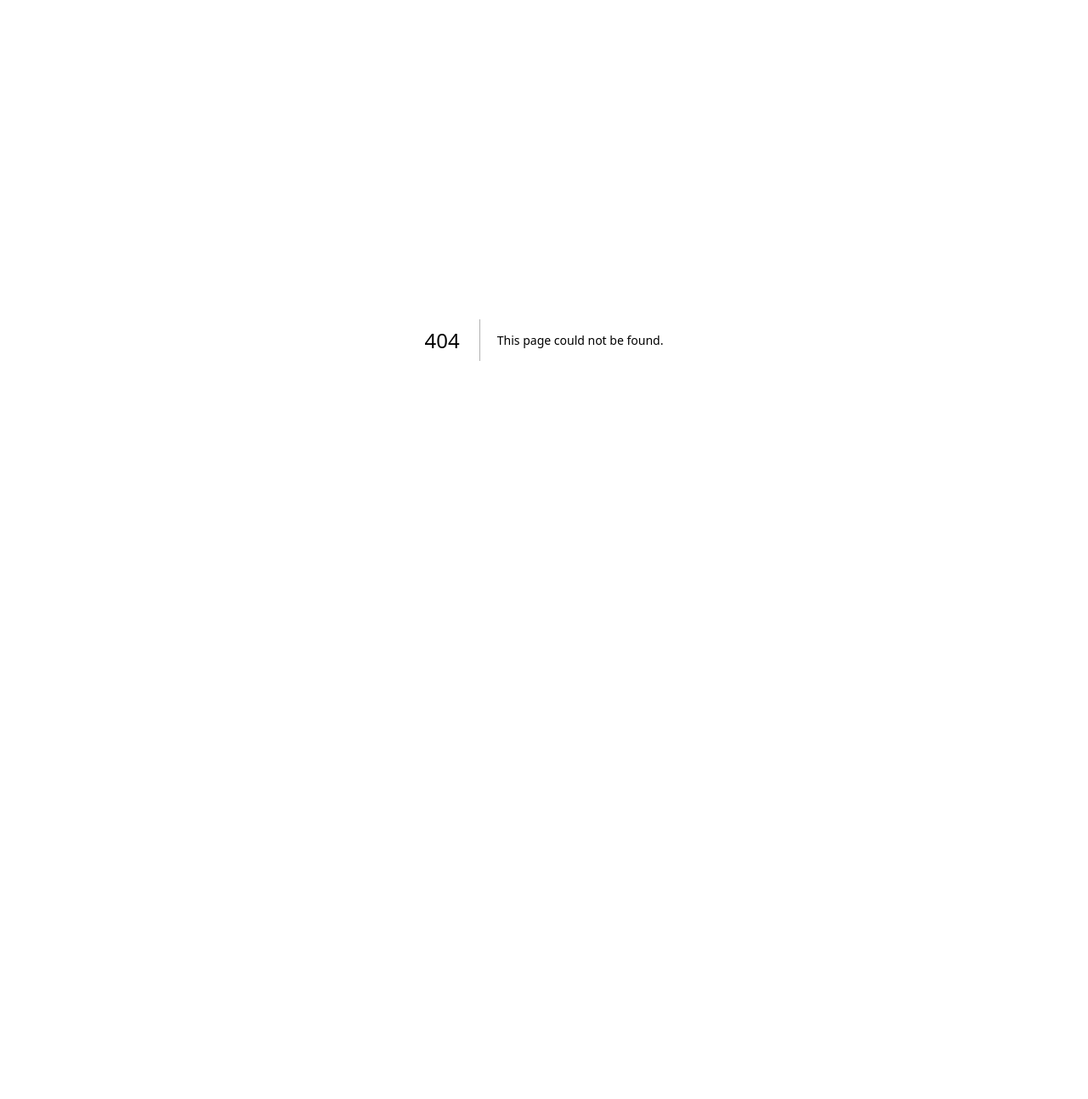
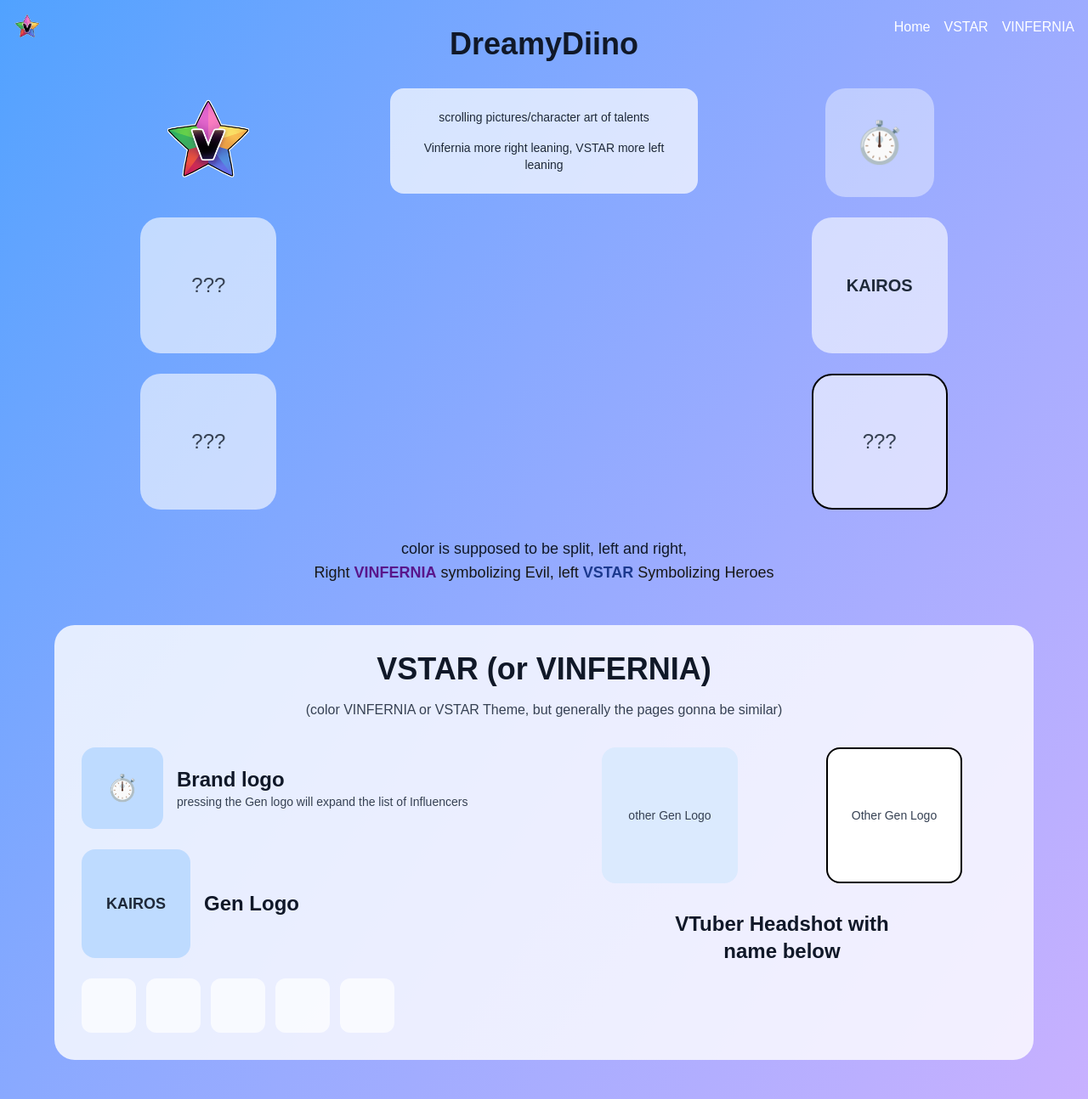
Before and after one commit to Project-Vstar/website, a Next.js app: page /talents/DreamyDiino in a window 1280 px wide. Before the commit this address had no page. Shown: the top 1294 px of the page at 85% size. Before the commit the page ends 800 px from the top, so only its background shows below. Built offline with nearby package versions, Linux system fonts and the light colour scheme.

Commit message:
minor style adjustments

```diff
--- a/src/app/page.js
+++ b/src/app/page.js
@@ -34,7 +34,7 @@ export default function Home() {
         </div>
       </div>
 
-      <div className="bg-gray-900 text-white py-16">
+      <div className="bg-gray-600 text-white py-16">
         <h2 className="text-4xl font-bold text-center mb-8">Our Partners</h2>
         <div className="grid grid-cols-2 md:grid-cols-4 gap-8 px-8">
           {Array(8)
--- /dev/null
+++ b/src/app/talents/DreamyDiino/page.js
@@ -0,0 +1,183 @@
+import Header from '@/app/components/header';
+import React from 'react';
+
+export default function VTuberPageLayout() {
+  return (
+    <div className="min-h-screen bg-gradient-to-br from-blue-400 to-purple-300 p-8">
+            <Header />
+      {/* Talents Section */}
+      <div className="max-w-6xl mx-auto mb-12">
+        <h1 className="text-4xl font-bold text-center mb-8 text-gray-900">DreamyDiino</h1>
+
+        <div className="grid grid-cols-3 gap-8">
+          {/* Left Column - Vinfernia */}
+          <div className="flex flex-col items-center space-y-6">
+            {/* V Star Logo Placeholder */}
+            <div className="w-32 h-32 rounded-3xl flex items-center justify-center">
+              <div className="w-24 h-24 rounded-full flex items-center justify-center">
+                <img src="/VSTAR.png" alt="VSTAR Logo" className="object-cover w-27 h-27" />
+              </div>
+            </div>
+
+            {/* First ??? Box */}
+            <div className="w-40 h-40 bg-white/60 rounded-3xl flex items-center justify-center">
+              <span className="text-2xl text-gray-700">???</span>
+            </div>
+
+            {/* Second ??? Box */}
+            <div className="w-40 h-40 bg-white/60 rounded-3xl flex items-center justify-center">
+              <span className="text-2xl text-gray-700">???</span>
+            </div>
+          </div>
+
+          {/* Center Column - Description */}
+          <div className="flex flex-col items-center justify-start">
+            <div className="bg-white/70 rounded-2xl p-6 text-center">
+              <p className="text-sm text-gray-800 mb-4">
+                scrolling pictures/character art of talents
+              </p>
+              <p className="text-sm text-gray-800">
+                Vinfernia more right leaning, VSTAR more left leaning
+              </p>
+            </div>
+          </div>
+
+          {/* Right Column - VSTAR */}
+          <div className="flex flex-col items-center space-y-6">
+            {/* Clock/Rainbow Logo Placeholder */}
+            <div className="w-32 h-32 bg-white/40 rounded-3xl flex items-center justify-center">
+              <div className="text-5xl">⏱️</div>
+            </div>
+
+            {/* KAIROS Logo Placeholder */}
+            <div className="w-40 h-40 bg-white/60 rounded-3xl flex items-center justify-center">
+              <span className="text-xl font-bold text-gray-800">KAIROS</span>
+            </div>
+
+            {/* Third ??? Box */}
+            <div className="w-40 h-40 bg-white/60 rounded-3xl flex items-center justify-center border-2 border-black">
+              <span className="text-2xl text-gray-700">???</span>
+            </div>
+          </div>
+        </div>
+
+        {/* Color Split Description */}
+        <div className="mt-8 text-center">
+          <p className="text-lg text-gray-900">
+            color is supposed to be split, left and right,
+          </p>
+          <p className="text-lg">
+            Right <span className="font-bold text-purple-900">VINFERNIA</span> symbolizing Evil,
+            left <span className="font-bold text-blue-900">VSTAR</span> Symbolizing Heroes
+          </p>
+        </div>
+      </div>
+
+      {/* VSTAR/VINFERNIA Section */}
+      <div className="max-w-6xl mx-auto mb-12 bg-white/80 rounded-3xl p-8">
+        <h2 className="text-4xl font-bold text-center mb-4 text-gray-900">
+          VSTAR (or VINFERNIA)
+        </h2>
+        <p className="text-center text-gray-700 mb-8">
+          (color VINFERNIA or VSTAR Theme, but generally the pages gonna be similar)
+        </p>
+
+        <div className="grid grid-cols-2 gap-8 items-start">
+          {/* Left Side - Logos */}
+          <div className="space-y-6">
+            {/* Brand Logo */}
+            <div className="flex items-center space-x-4">
+              <div className="w-24 h-24 bg-blue-200 rounded-2xl flex items-center justify-center">
+                <span className="text-3xl">⏱️</span>
+              </div>
+              <div>
+                <h3 className="text-2xl font-bold text-gray-900">Brand logo</h3>
+                <p className="text-sm text-gray-700">
+                  pressing the Gen logo will expand the list of Influencers
+                </p>
+              </div>
+            </div>
+
+            {/* Gen Logo */}
+            <div className="flex items-center space-x-4">
+              <div className="w-32 h-32 bg-blue-200 rounded-2xl flex items-center justify-center">
+                <span className="text-lg font-bold text-gray-800">KAIROS</span>
+              </div>
+              <h3 className="text-2xl font-bold text-gray-900">Gen Logo</h3>
+            </div>
+
+            {/* Five squares for influencers */}
+            <div className="flex space-x-3">
+              {[1, 2, 3, 4, 5].map((i) => (
+                <div key={i} className="w-16 h-16 bg-white/70 rounded-xl"></div>
+              ))}
+            </div>
+          </div>
+
+          {/* Right Side - Gen Logo Options */}
+          <div className="space-y-6">
+            <div className="flex justify-around">
+              <div className="w-40 h-40 bg-blue-100 rounded-2xl flex items-center justify-center">
+                <span className="text-sm text-gray-700">other Gen Logo</span>
+              </div>
+              <div className="w-40 h-40 bg-white border-2 border-black rounded-2xl flex items-center justify-center">
+                <span className="text-sm text-gray-700">Other Gen Logo</span>
+              </div>
+            </div>
+
+            <div className="text-center mt-8">
+              <h3 className="text-2xl font-bold text-gray-900">
+                VTuber Headshot with<br />name below
+              </h3>
+            </div>
+          </div>
+        </div>
+      </div>
+
+      {/* Influencer/Streamer Page */}
+      <div className="max-w-6xl mx-auto bg-white/80 rounded-3xl p-8">
+        <h3 className="text-center text-lg text-gray-700 mb-2">
+          Influencer/Streamer Page
+        </h3>
+        <h2 className="text-5xl font-bold text-center mb-8 text-gray-900">Name</h2>
+
+        <div className="grid grid-cols-3 gap-8">
+          {/* Left - Outfit Selection */}
+          <div className="flex flex-col items-center">
+            <p className="text-sm text-gray-900 mb-4 text-center">
+              different outfits/Versions to click and show
+            </p>
+            <div className="space-y-3">
+              {[1, 2, 3, 4].map((i) => (
+                <div key={i} className="w-16 h-16 bg-pink-400 rounded-full"></div>
+              ))}
+            </div>
+          </div>
+
+          {/* Center - VTuber Picture */}
+          <div className="flex items-center justify-center">
+            <div className="w-full h-80 bg-blue-200 rounded-3xl flex items-center justify-center">
+              <span className="text-gray-700">VTUBER Picture/ Showcase</span>
+            </div>
+          </div>
+
+          {/* Right - Lore and Info */}
+          <div className="flex flex-col justify-between">
+            <div className="h-64 bg-blue-200 rounded-3xl flex items-center justify-center">
+              <span className="text-xl text-gray-900">Lore and Info</span>
+            </div>
+
+            <div className="mt-4 bg-pink-400 rounded-2xl p-4 text-center">
+              <p className="text-sm font-semibold text-gray-900 mb-1">
+                Link Section to all socials
+              </p>
+              <p className="text-xs text-gray-800">
+                below: personal partnered brand / branded merch showcase (linking to store or brand page)
+              </p>
+            </div>
+          </div>
+        </div>
+      </div>
+    </div>
+  );
+}
```
